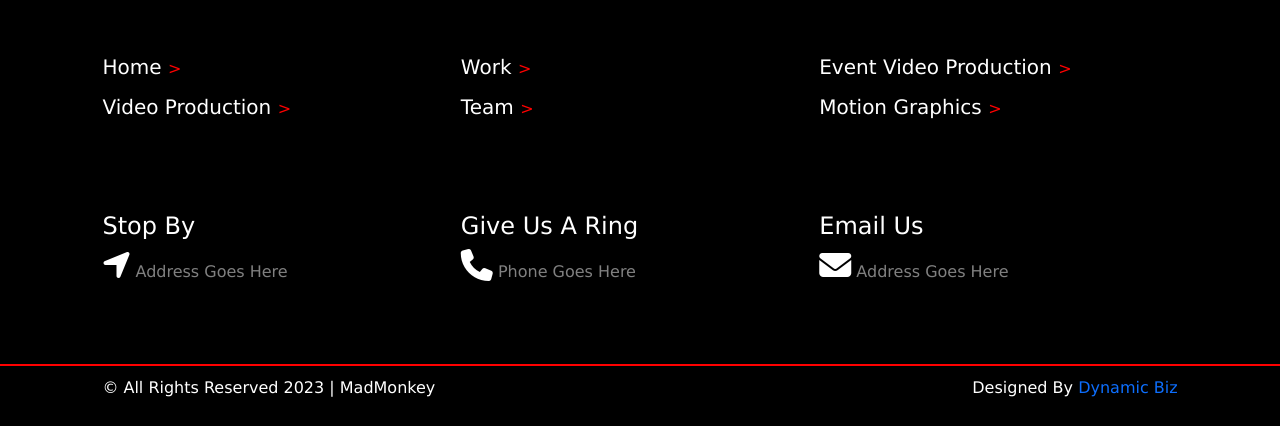
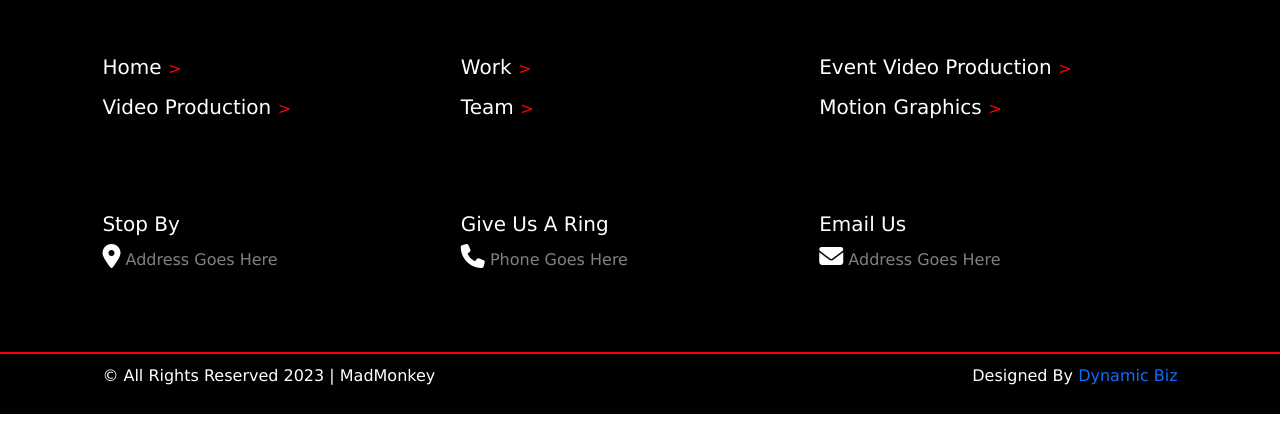
Before and after one commit to Nimsaramahagedara/MadMonkey, a plain HTML site: page index.html in a window 1280 px wide. Shown: the part 5198-5624 px from the top of the page. Drawn offline with nearby package versions, Linux system fonts and the light colour scheme.

Commit message:
simpleUpdate

```diff
--- a/index.html
+++ b/index.html
@@ -303,17 +303,17 @@
         </div>
         <div class="third-container">
             <a href="" class="box">
-                <h4>Stop By</h4>
-                <i class="fa fa-location-arrow"></i>
+                <h5>Stop By</h5>
+                <i class="fa-solid fa-location-dot"></i>
                 <p>Address Goes Here</p>
             </a>
             <a href="" class="box">
-                <h4>Give Us A Ring</h4>
+                <h5>Give Us A Ring</h5>
                 <i class="fa fa-phone"></i>
                 <p>Phone Goes Here</p>
             </a>
             <a href="" class="box">
-                <h4>Email Us</h4>
+                <h5>Email Us</h5>
                 <i class="fa-solid fa-envelope"> </i>
                 <p>Address Goes Here</p>
             </a>
--- a/styles/style.css
+++ b/styles/style.css
@@ -122,6 +122,7 @@ header div{
 }
 .start-project-btn:hover{
     background-color: var(--Crimson);
+    color: white;
 }
 @media screen and (max-width : 900px) {
     .menu-btn{
@@ -579,7 +580,7 @@ footer{
     flex-basis: 33.33%;
 }
 .footer .third-container .box i{
-    font-size: 32px;
+    font-size: 24px;
 }
 .footer .third-container .box p{
     display: inline-block;
```
Also changed, not shown: projects.html (+4 -4 lines), services.html (+4 -4 lines).
